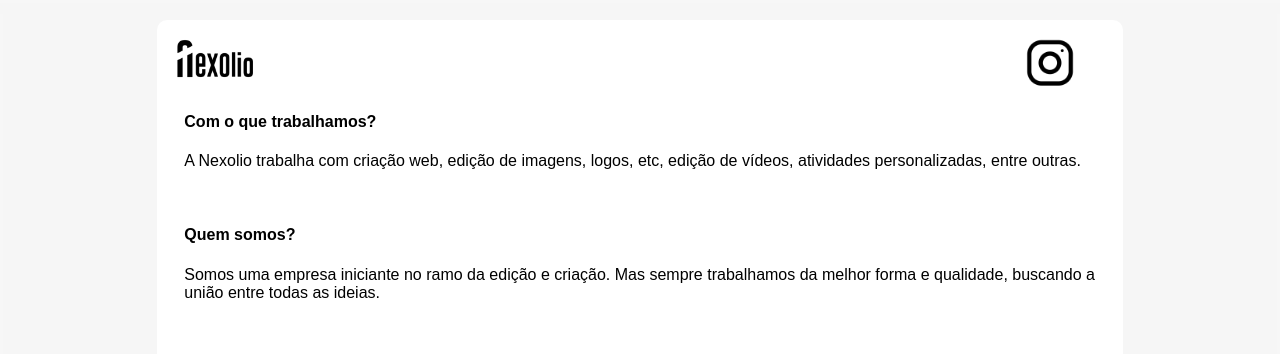
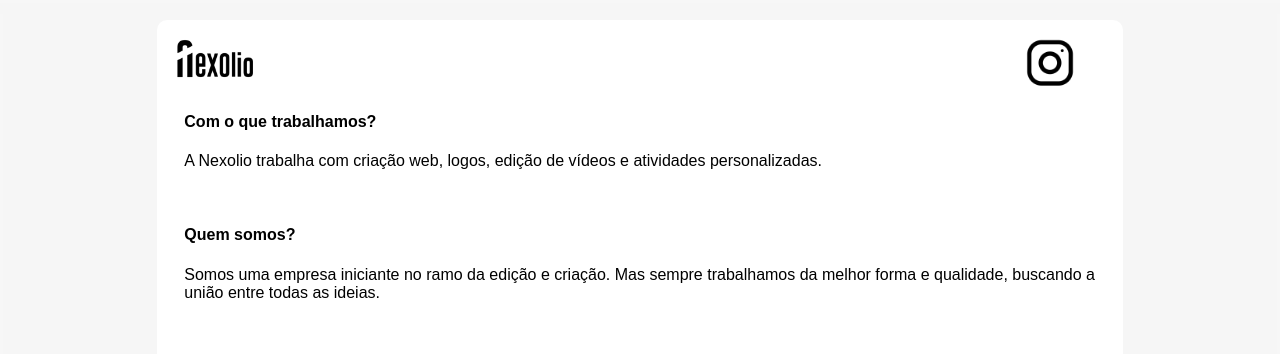
Before and after one commit to HilckiasMarq/nexolio, a plain HTML site: page index.html in a window 1280 px wide. Shown: the top 354 px of the page. Drawn offline with Linux system fonts and the light colour scheme.

Commit message:
Update index.html

```diff
--- a/index.html
+++ b/index.html
@@ -14,7 +14,7 @@
 
         <section>
             <h4>Com o que trabalhamos?</h4>
-            <p>A Nexolio trabalha com criação web, edição de imagens, logos, etc, edição de vídeos, atividades personalizadas, entre outras.</p>
+            <p>A Nexolio trabalha com criação web, logos, edição de vídeos e atividades personalizadas.</p>
         </section>
 
         <section>
```
